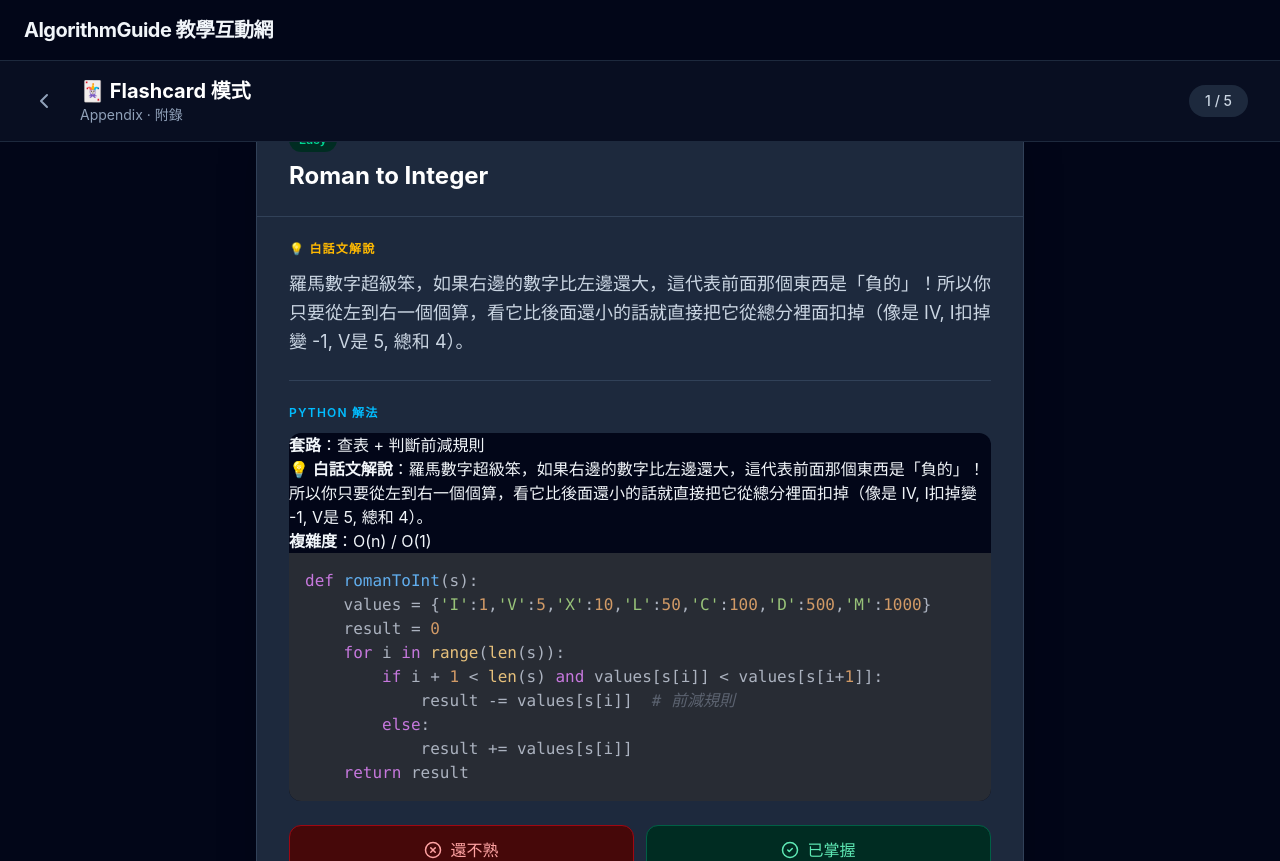
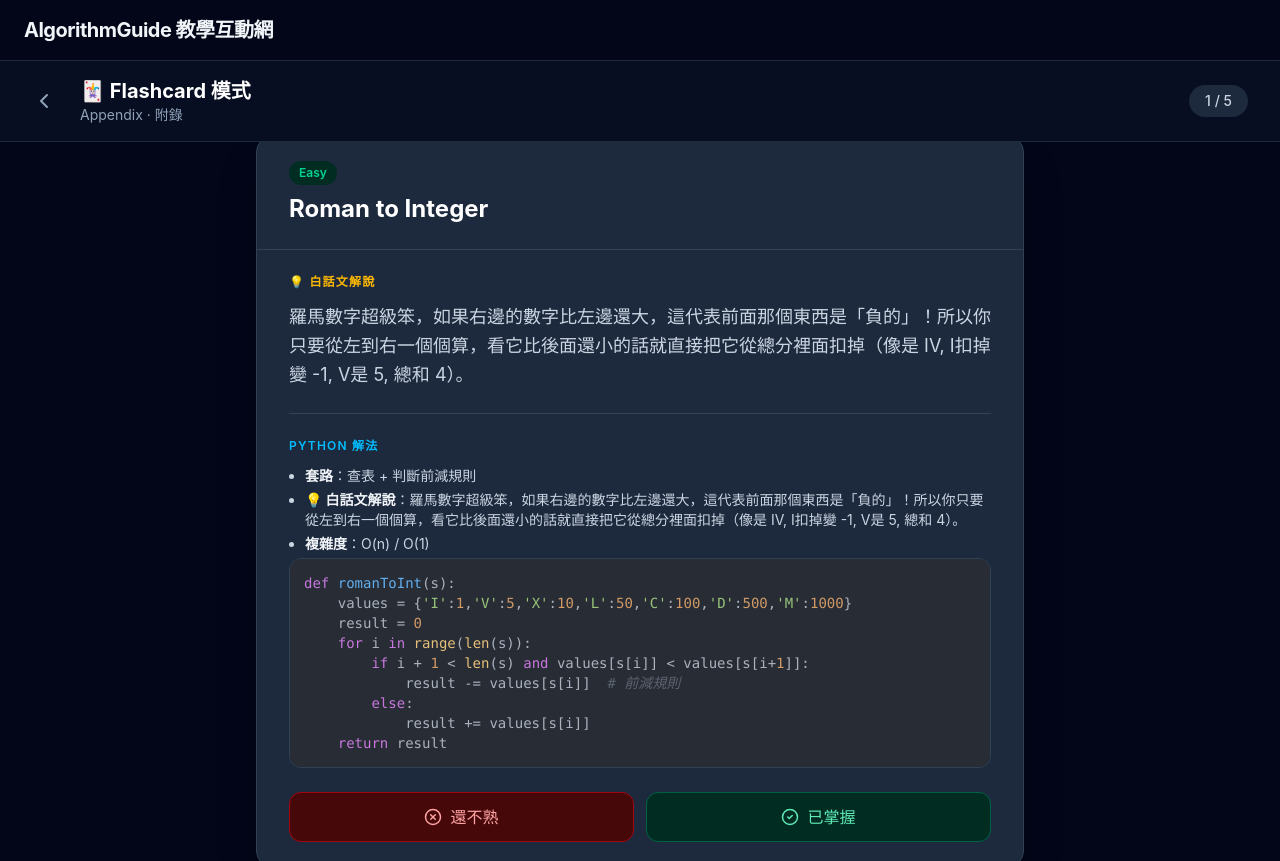
Before and after one commit to RayLiu1999/algorithm-guide-web, a React (Vite) app: page /flashcard/appendix in a window 1280 px wide. Both pictures are taken after a click on the button "顯示解答". Built offline with nearby package versions, Linux system fonts and the light colour scheme.

Commit message:
style: fix flashcard code block background and refine prose styles

```diff
--- a/src/components/FlashCard.tsx
+++ b/src/components/FlashCard.tsx
@@ -51,11 +51,32 @@ const FlashCard = ({ title, difficulty, explanation, solution, onRate }: FlashCa
               <p className="text-xs font-semibold uppercase tracking-widest text-sky-400 mb-3">
                 Python 解法
               </p>
-              <div className="bg-slate-950 rounded-xl overflow-hidden">
-                <ReactMarkdown rehypePlugins={[rehypeHighlight]}>
+              <article className="prose prose-invert max-w-none">
+                <ReactMarkdown
+                  rehypePlugins={[rehypeHighlight]}
+                  components={{
+                    pre: ({ children }) => (
+                      <pre className="bg-slate-950 rounded-xl p-4 overflow-x-auto my-3 text-sm border border-slate-700">
+                        {children}
+                      </pre>
+                    ),
+                    code: ({ children, className }) => (
+                      <code className={`${className ?? ''} text-emerald-300`}>{children}</code>
+                    ),
+                    p: ({ children }) => (
+                      <p className="text-slate-300 leading-relaxed mb-3 text-sm">{children}</p>
+                    ),
+                    li: ({ children }) => (
+                      <li className="text-slate-300 mb-1 text-sm list-disc ml-4">{children}</li>
+                    ),
+                    strong: ({ children }) => (
+                      <strong className="text-slate-100 font-semibold">{children}</strong>
+                    ),
+                  }}
+                >
                   {solution}
                 </ReactMarkdown>
-              </div>
+              </article>
             </div>
 
             {/* 評分按鈕 */}
```
